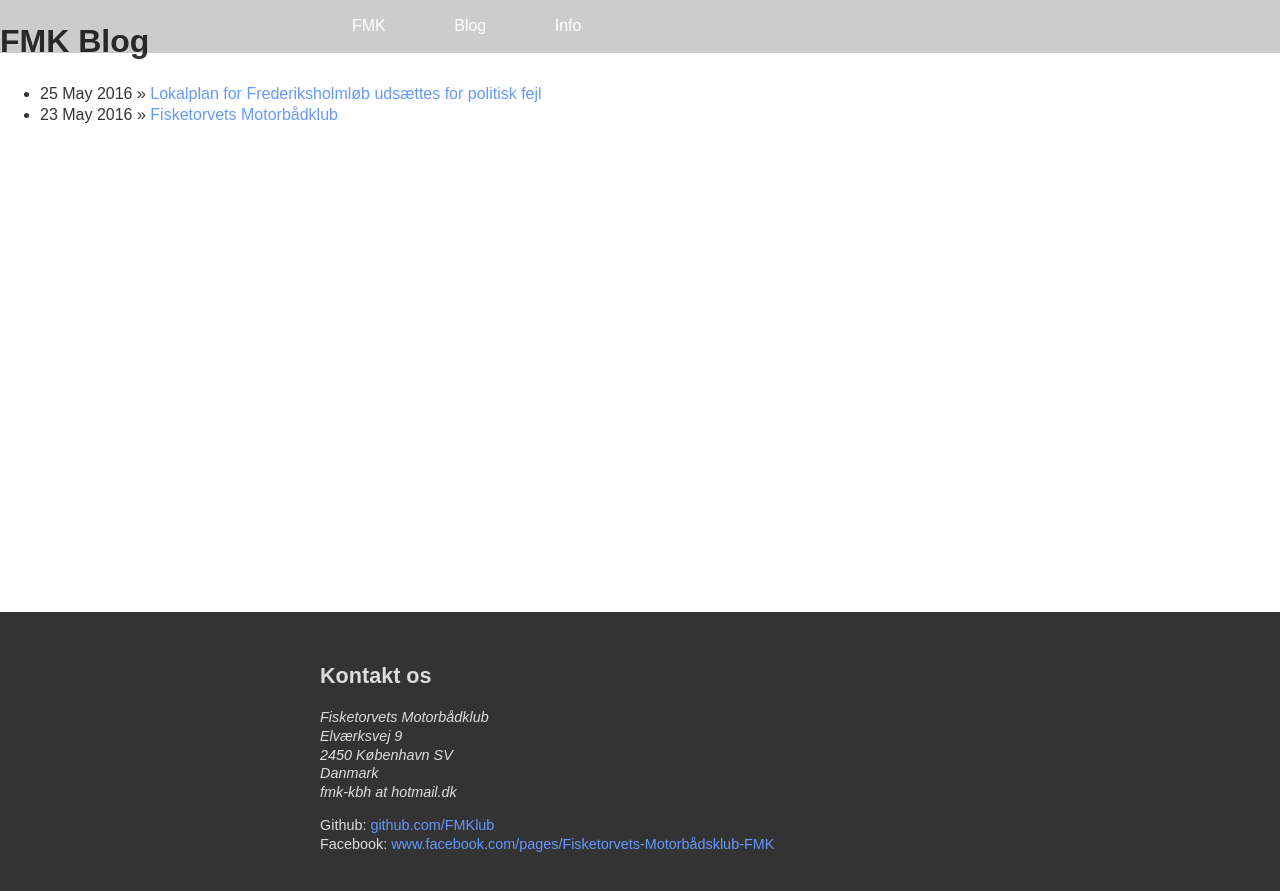
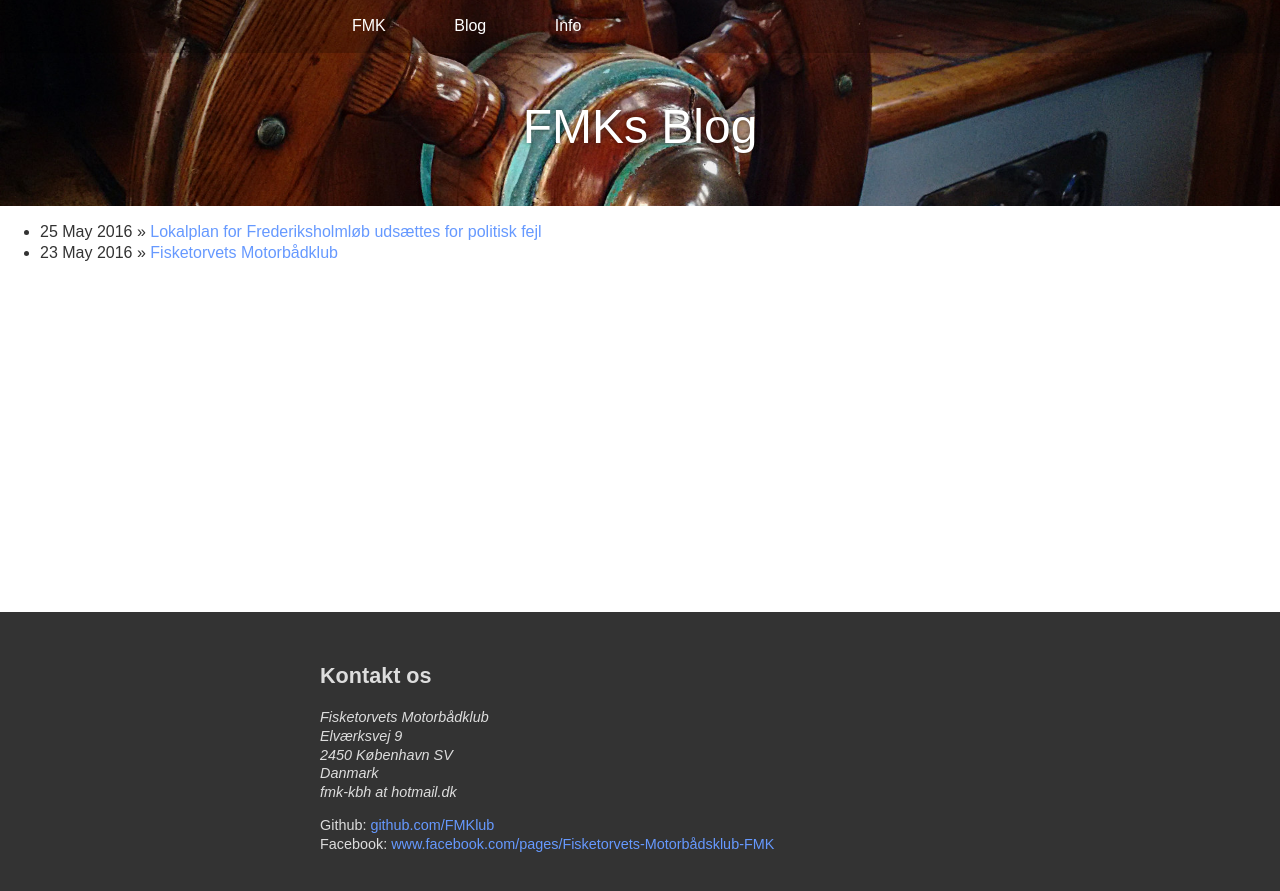
Before and after one commit to fisketorvetsmotorbaadklub/fisketorvetsmotorbaadklub.github.io, a Jekyll site: the page built from blog/index.html, in a window 1280 px wide. Shown: the top 891 px of the page. Built offline with Jekyll 4.4.1, drawn with Linux system fonts in a browser that asks for light colours.

Commit message:
Update index.html

```diff
--- a/blog/index.html
+++ b/blog/index.html
@@ -1,10 +1,13 @@
 ---
 layout: default
 title: FMK Blog
+display-title: FMKs Blog
 ---
-	<h1>{{ page.title }}</h1>
+	<header class="nice-header">
+	  <h1 class="nice-header--title">{{ page.display-title }}</h1>
+	</header>
+
 	<ul class="posts">
-
 	  {% for post in site.posts %}
 	    <li><span>{{ post.date | date_to_string }}</span> » <a href="{{ post.url }}" title="{{ post.title }}">{{ post.title }}</a></li>
 	  {% endfor %}
```
